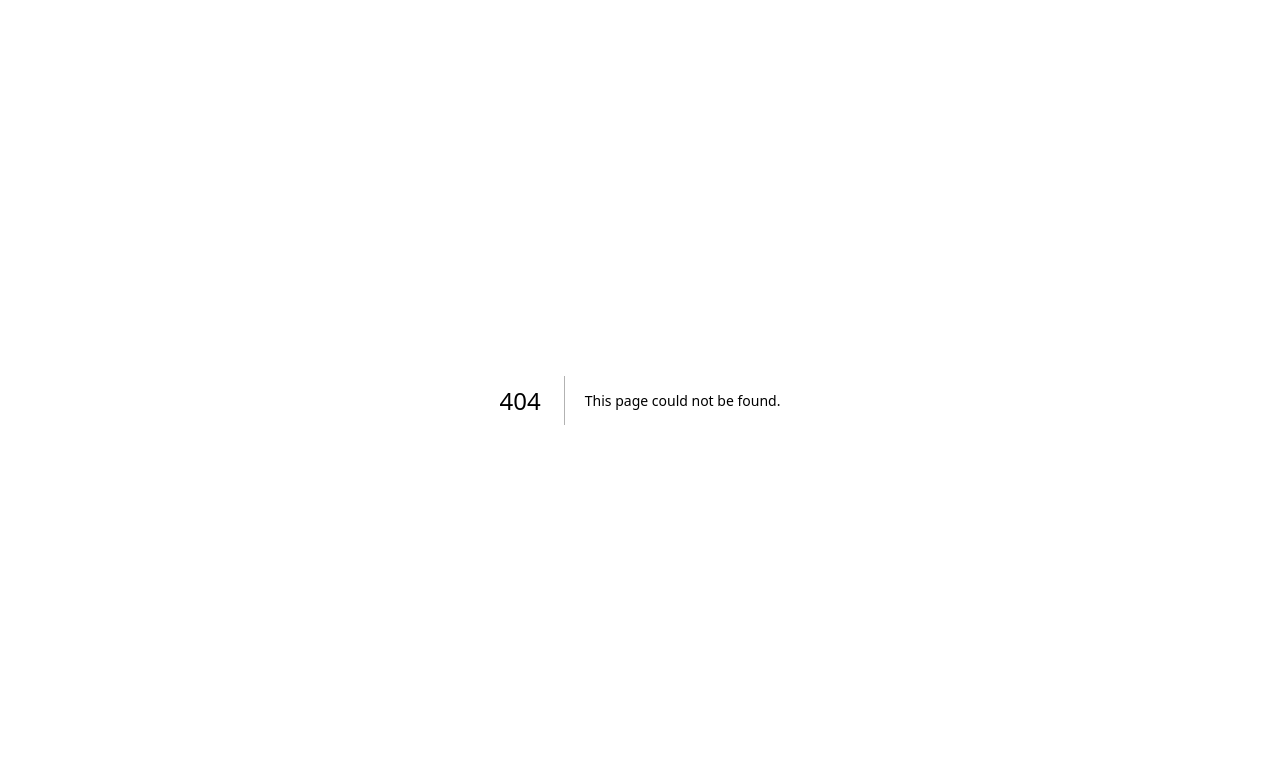
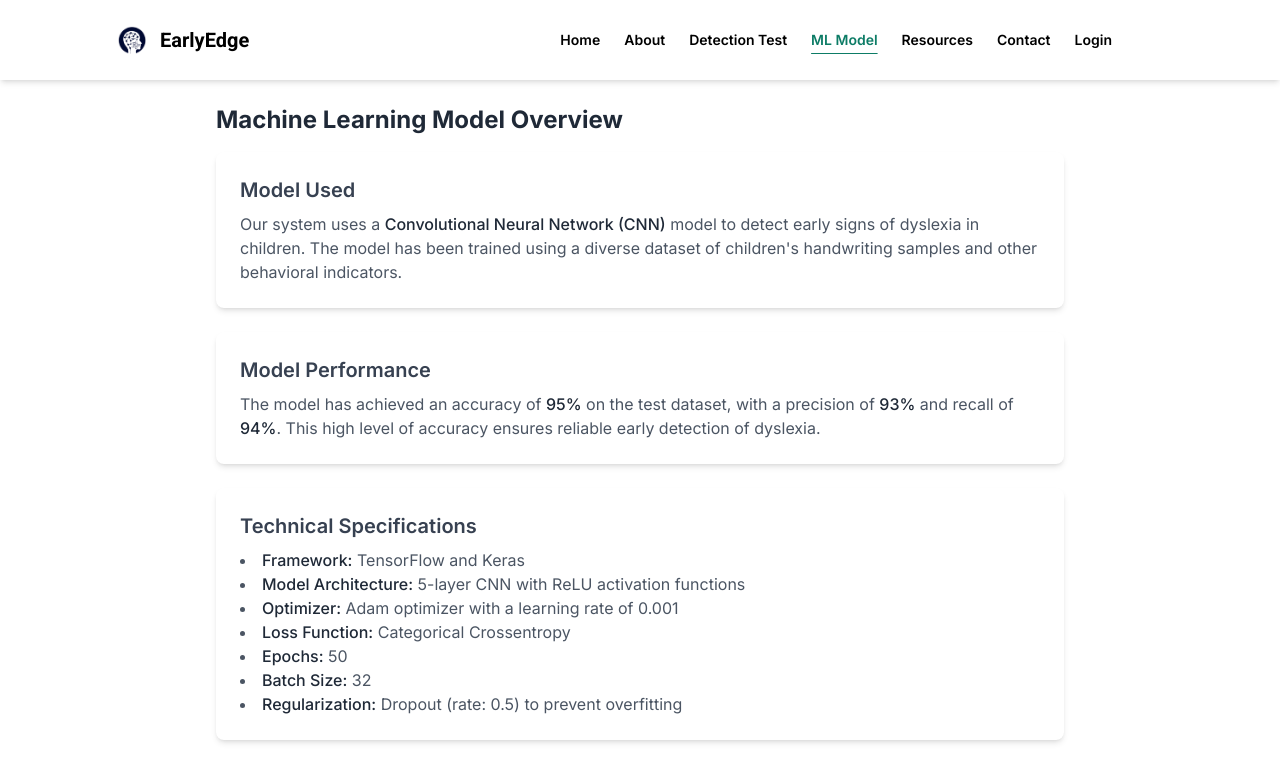
Before and after one commit to Kentoyyy/Thesis-Project, a Next.js app: page /machinemodel in a window 1280 px wide. Before the commit this address had no page. Shown: the top 782 px of the page. Built offline with nearby package versions, Linux system fonts and the light colour scheme.

Commit message:
added machine model

```diff
--- a/app/components/navbar.tsx
+++ b/app/components/navbar.tsx
@@ -15,7 +15,10 @@ const Navbar: React.FC = () => {
   };
 
   const linkClassNames = (path: string) =>
-    `text-sm ${pathname === path ? 'text-[#0D7C66] underline underline-offset-8 decoration-[#0D7C66]' : 'text-black'
+    `text-sm ${
+      pathname === path
+        ? 'text-[#0D7C66] underline underline-offset-8 decoration-[#0D7C66]'
+        : 'text-black'
     } hover:underline hover:underline-offset-8 hover:decoration-gray-600 focus:underline focus:underline-offset-8 focus:decoration-green-600 active:underline active:underline-offset-8 active:decoration-red-600 transition duration-300`;
 
   return (
@@ -39,8 +42,14 @@ const Navbar: React.FC = () => {
           <Link href="/about" className={linkClassNames('/about')}>
             About
           </Link>
-          <Link href="/features" className={linkClassNames('/features')}>
-            Features
+          <Link href="/detection" className={linkClassNames('/detection')}>
+            Detection Test
+          </Link>
+          <Link href="/machinemodel" className={linkClassNames('/machinemodel')}>
+            ML Model
+          </Link>
+          <Link href="/resources" className={linkClassNames('/resources')}>
+            Resources
           </Link>
           <Link href="/contact" className={linkClassNames('/contact')}>
             Contact
@@ -58,8 +67,14 @@ const Navbar: React.FC = () => {
           <Link href="/about" onClick={toggleMenu} className={linkClassNames('/about')}>
             About
           </Link>
-          <Link href="/features" onClick={toggleMenu} className={linkClassNames('/features')}>
-            Features
+          <Link href="/detection" onClick={toggleMenu} className={linkClassNames('/detection')}>
+            Detection Test
+          </Link>
+          <Link href="/machinemodel" onClick={toggleMenu} className={linkClassNames('/machinemodel')}>
+            ML Model
+          </Link>
+          <Link href="/resources" onClick={toggleMenu} className={linkClassNames('/resources')}>
+            Resources
           </Link>
           <Link href="/contact" onClick={toggleMenu} className={linkClassNames('/contact')}>
             Contact
--- /dev/null
+++ b/app/machinemodel/page.tsx
@@ -0,0 +1,52 @@
+import Link from 'next/link';
+import React from 'react';
+import { Metadata } from 'next';
+import Navbar from '../components/navbar';
+import Image from 'next/image';
+
+export const metadata: Metadata = {
+  title: "EarlyEdge - Machine Model",
+  icons: {
+    icon: '/images/elcdfav.png', // Path starting from the public directory
+  },
+}
+
+const MachineLearningModel = () => {
+  return (
+    <>
+      <Navbar />
+      <div className="max-w-4xl mx-auto p-6">
+        <h2 className="text-2xl font-bold mb-4 text-gray-800">Machine Learning Model Overview</h2>
+
+        <div className="bg-white rounded-lg shadow-md p-6 mb-6">
+          <h3 className="text-xl font-semibold mb-2 text-gray-700">Model Used</h3>
+          <p className="text-gray-600">
+            Our system uses a <span className="font-medium text-gray-800">Convolutional Neural Network (CNN)</span> model to detect early signs of dyslexia in children. The model has been trained using a diverse dataset of children's handwriting samples and other behavioral indicators.
+          </p>
+        </div>
+
+        <div className="bg-white rounded-lg shadow-md p-6 mb-6">
+          <h3 className="text-xl font-semibold mb-2 text-gray-700">Model Performance</h3>
+          <p className="text-gray-600">
+            The model has achieved an accuracy of <span className="font-medium text-gray-800">95%</span> on the test dataset, with a precision of <span className="font-medium text-gray-800">93%</span> and recall of <span className="font-medium text-gray-800">94%</span>. This high level of accuracy ensures reliable early detection of dyslexia.
+          </p>
+        </div>
+
+        <div className="bg-white rounded-lg shadow-md p-6">
+          <h3 className="text-xl font-semibold mb-2 text-gray-700">Technical Specifications</h3>
+          <ul className="list-disc list-inside text-gray-600">
+            <li><span className="font-medium text-gray-800">Framework:</span> TensorFlow and Keras</li>
+            <li><span className="font-medium text-gray-800">Model Architecture:</span> 5-layer CNN with ReLU activation functions</li>
+            <li><span className="font-medium text-gray-800">Optimizer:</span> Adam optimizer with a learning rate of 0.001</li>
+            <li><span className="font-medium text-gray-800">Loss Function:</span> Categorical Crossentropy</li>
+            <li><span className="font-medium text-gray-800">Epochs:</span> 50</li>
+            <li><span className="font-medium text-gray-800">Batch Size:</span> 32</li>
+            <li><span className="font-medium text-gray-800">Regularization:</span> Dropout (rate: 0.5) to prevent overfitting</li>
+          </ul>
+        </div>
+      </div>
+    </>
+  );
+};
+
+export default MachineLearningModel;
--- a/app/page.tsx
+++ b/app/page.tsx
@@ -11,7 +11,7 @@ import { Metadata } from 'next';
 export const metadata: Metadata = {
   title: "EarlyEdge - Home",
   icons: {
-    icon: '/images/elcdfav.png', // Path starting from the public directory
+    icon: '/images/elcdfav.png',
   },
 }
 
```
